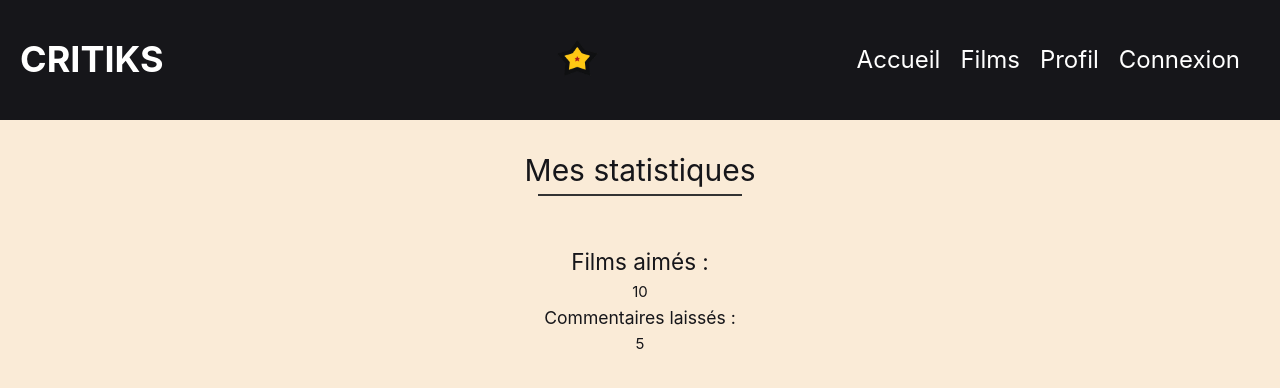
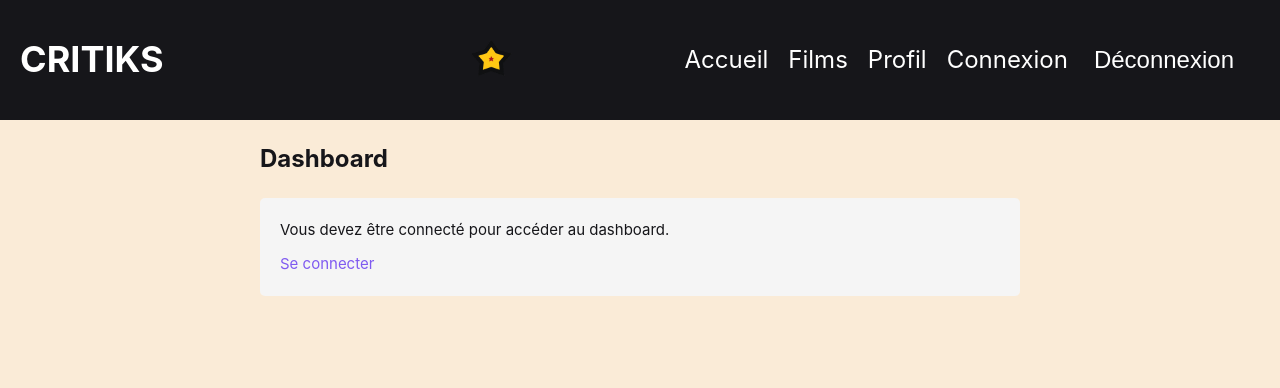
Before and after one commit to MorandeauA/novaVente, a Vue app in the folder novaVente/: page /stats in a window 1280 px wide. Shown: the top 388 px of the page. Built offline with nearby package versions, Linux system fonts and the light colour scheme.

Commit message:
connexion ok

```diff
--- a/novaVente/api/routes/clientsRoutes.js
+++ b/novaVente/api/routes/clientsRoutes.js
@@ -1,6 +1,7 @@
 const express = require('express');
 const router = express.Router();
 const clientsController = require('../controllers/clients');
+const authMiddleware = require('../middleware/auth');
 
 // GET a specific client by email
 router.post('/connexion', clientsController.findByEmail);
--- a/novaVente/src/components/Header.vue
+++ b/novaVente/src/components/Header.vue
@@ -10,6 +10,7 @@
         <li><router-link to="/film">Films</router-link></li>
         <li v-if="isConnected"><router-link to="/stats">Profil</router-link></li>
         <li><router-link to="/connexion">Connexion</router-link></li>
+        <li v-if="isConnected"><button @click="logout">Déconnexion</button></li>
       </ul>
     </nav>
   </div>
@@ -20,7 +21,16 @@ export default {
   name: 'Header',
   data() {
     return {
-      isConnected: true // Remplacez par votre condition de connexion
+      isConnected: true
+    }
+  },
+  methods: {
+    logout() {
+      // Supprimer le token et les informations utilisateur du local storage
+      localStorage.removeItem('token');
+      localStorage.removeItem('userData');
+      // Redirigez vers la page de connexion
+      this.$router.push('/connexion');
     }
   }
 }
@@ -65,4 +75,12 @@ nav ul li a {
 nav ul li a:hover {
   color: #f2f2f2;
 }
+
+button {
+  background-color: #16161a;
+  border-style: none;
+  color: white;
+  font-size: 24px;
+
+}
 </style>
--- a/novaVente/src/views/ConnexionView.vue
+++ b/novaVente/src/views/ConnexionView.vue
@@ -92,17 +92,16 @@ export default {
   },
   methods: {
     submitForm() {
-      console.log("this.email = ", (this.email))
-      console.log("this.password = ", (this.password))
       const credential = {
           email: this.email,
           password: this.password
       }
-      console.log("credential = ", (credential))
       axios.post('http://localhost:3000/api/clients/connexion', credential)
       .then(response => {
-        console.log("response data = ", (response.data))
-        localStorage.setItem('token', response.data.token);
+        const userData = response.data;
+        console.log(response.data);
+        localStorage.setItem('token', JSON.stringify(userData.token));
+        localStorage.setItem('userData', JSON.stringify(userData.client));
         this.$router.push('/');
       })
       .catch(error => {
--- a/novaVente/src/views/StatsView.vue
+++ b/novaVente/src/views/StatsView.vue
@@ -1,53 +1,75 @@
 <template>
-  <div class="stats-page">
-    <h1 class="titre">Mes statistiques</h1>
-    <hr>
-    <br />
-    <br />
-    <h2>Films aimés : </h2>
-    <p> {{ filmsAimes }}</p>
-
-    <h3>Commentaires laissés : </h3>
-    <p> {{ commentaires }}</p>
+  <div class="dashboard">
+    <h1>Dashboard</h1>
+    <div v-if="isUserLoggedIn" class="dashboard-content">
+      <!-- Affichage des données du dashboard -->
+      <p>Bienvenue, {{ user.prenom }}!</p>
+      <p>Vous êtes connecté en tant que {{ user.email }}.</p>
+      <!-- Autres éléments spécifiques du dashboard -->
+    </div>
+    <div v-else class="dashboard-content">
+      <p>Vous devez être connecté pour accéder au dashboard.</p>
+      <router-link to="/connexion">Se connecter</router-link>
+    </div>
   </div>
 </template>
 
+
 <script>
 export default {
-  name: 'StatsPage',
   data() {
     return {
-      filmsAimes: 0,
-      commentaires: 0
-    }
+      isUserLoggedIn: false,
+      user: null
+    };
   },
   created() {
-    // Appeler votre API ou votre backend pour récupérer les données
-    // de statistiques des films aimés et des commentaires laissés.
-    // Puis mettre à jour les données du composant avec les résultats.
-    this.filmsAimes = 10;
-    this.commentaires = 5;
+    this.checkUserLogin();
+  },
+  methods: {
+    checkUserLogin() {
+      const userData = JSON.parse(localStorage.getItem('userData'));
+      // Vérification de la connexion de l'utilisateur (par exemple, vérifier la présence d'un token valide)
+      const token = localStorage.getItem('token');
+      if (token && userData) {
+        // Utilisateur connecté
+        this.isUserLoggedIn = true;
+        this.user = userData;
+      } else {
+        // Utilisateur non connecté
+        this.isUserLoggedIn = false;
+        this.user = null;
+      }
+    },
   }
-}
+};
 </script>
 
 <style scoped>
-.stats-page{
-  align-items: center;
-  text-align: center;
+.dashboard {
+  max-width: 800px;
+  margin: 0 auto;
+  padding: 20px;
+}
 
+.dashboard h1 {
+  font-size: 24px;
+  font-weight: bold;
 }
-.titre{
-  margin-top: 2%;
-text-align: center;
+
+.dashboard-content {
+  margin-top: 20px;
+  padding: 20px;
+  background-color: #f5f5f5;
+  border-radius: 5px;
 }
-hr{
-  border: none;
-  border-top: 2px solid #333;
-   margin-left: 42%;
-    margin-right: 42%;
+
+.dashboard-content p {
+  margin-bottom: 10px;
 }
-h2{
-  text-align: center;
+
+.dashboard-content router-link {
+  color: blue;
+  text-decoration: underline;
 }
 </style>
```
Also changed, not shown: novaVente/api/controllers/clients.js (+5 -4 lines), novaVente/api/middleware/auth.js (added, +13 -0 lines), novaVente/views/dashboard.ejs (deleted), 1 other file (tests, documents, lock files or other folders).
